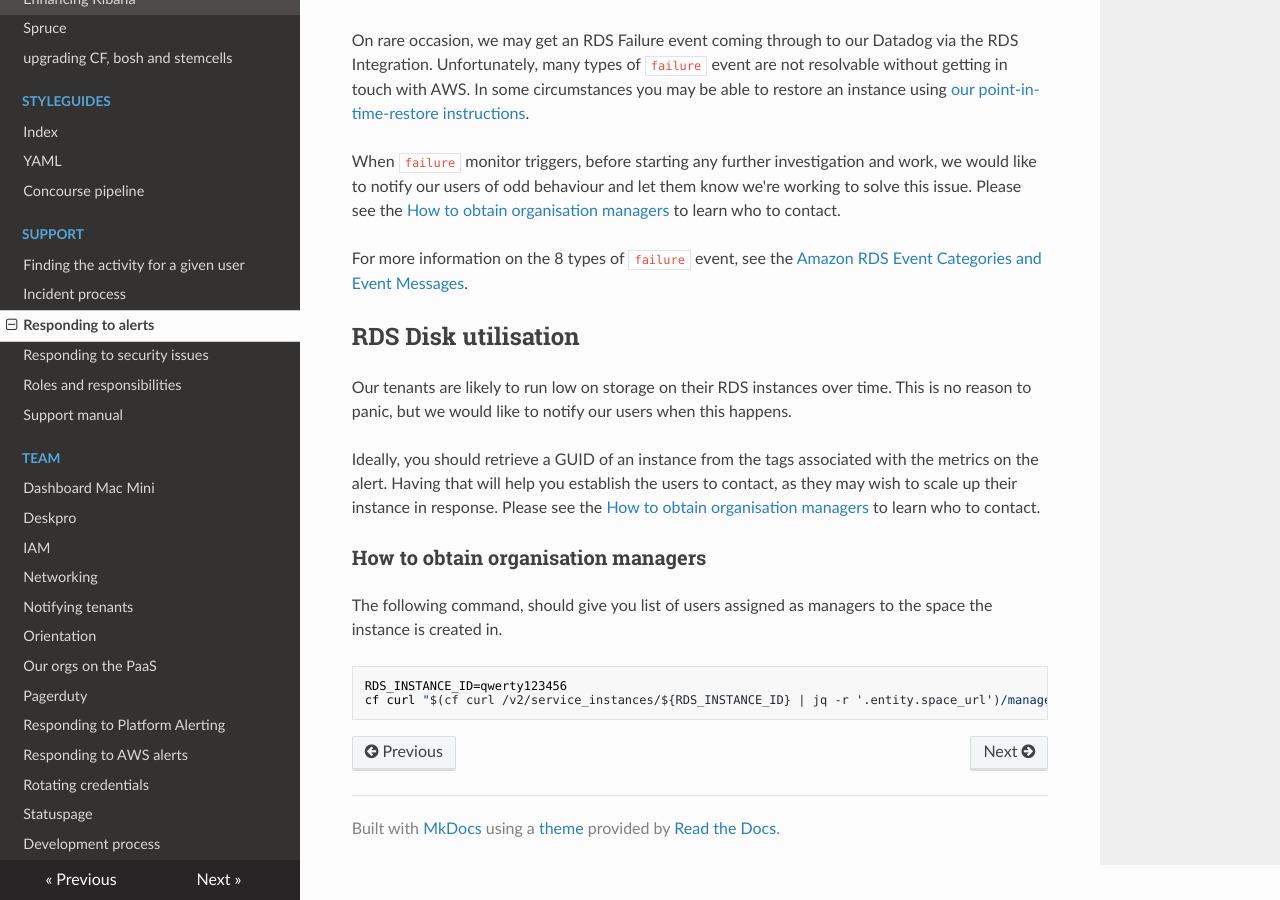
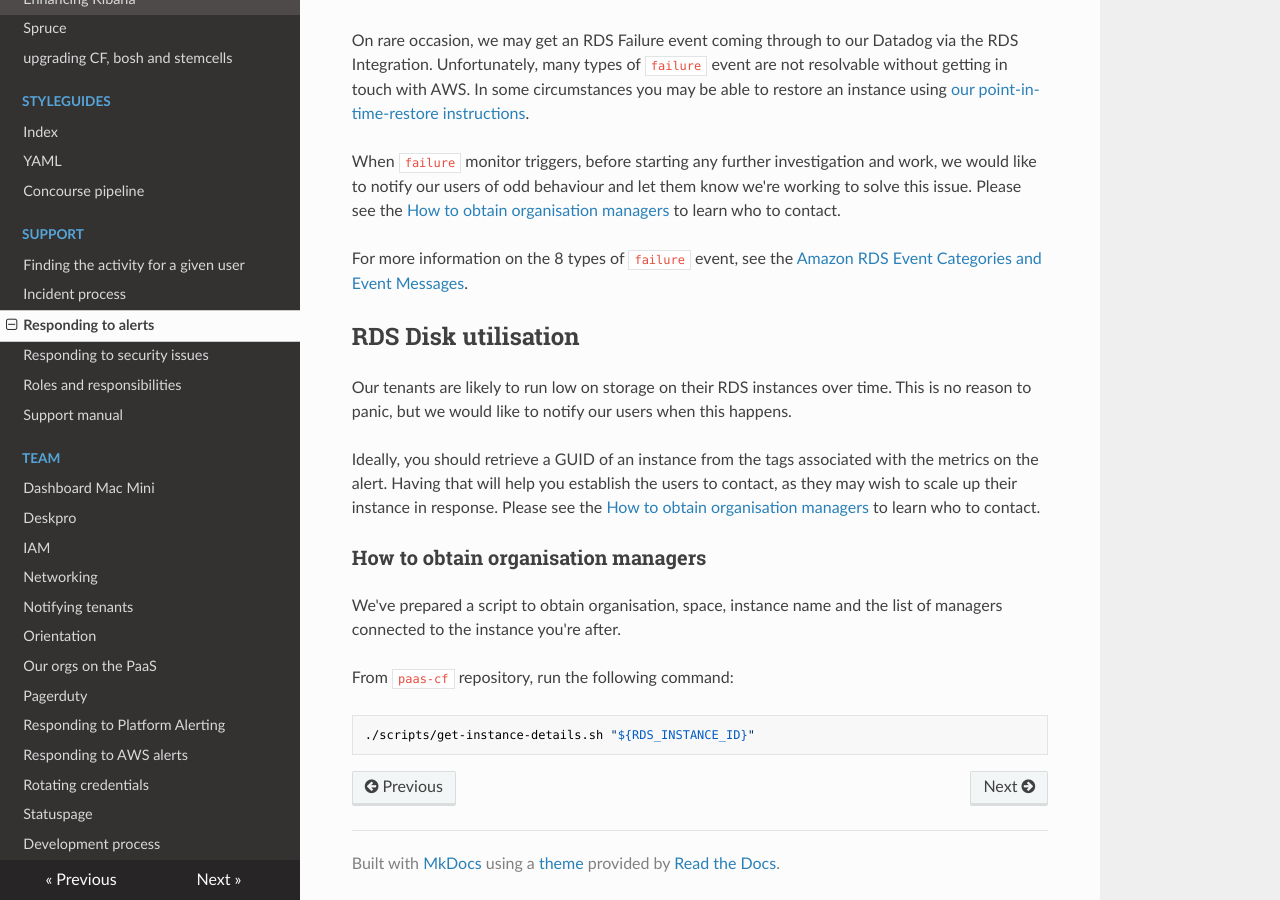
Before and after one commit to alphagov/paas-team-manual, an MkDocs documentation site: the page built from docs/support/responding_to_alerts.md, in a window 1280 px wide and 900 px high, scrolled down 1276 px. Built offline with MkDocs 1.6.1, drawn with Linux system fonts in a browser that asks for light colours; nearby versions of some CDN libraries.

Commit message:
Document the use of custom script
The one liner previously provided would return space managers only. It
may be more beneficial to obtain Organisation, Space, Instance Name and
Org Managers in order to communicate with our tenants without causing
confusion.

````diff
--- a/docs/support/responding_to_alerts.md
+++ b/docs/support/responding_to_alerts.md
@@ -82,10 +82,11 @@ to learn who to contact.
 
 ### How to obtain organisation managers
 
-The following command, should give you list of users assigned as managers to
-the space the instance is created in.
+We've prepared a script to obtain organisation, space, instance name and the
+list of managers connected to the instance you're after.
+
+From `paas-cf` repository, run the following command:
 
 ```sh
-RDS_INSTANCE_ID=qwerty123456
-cf curl "$(cf curl /v2/service_instances/${RDS_INSTANCE_ID} | jq -r '.entity.space_url')/managers" | jq -r '.resources[].entity.username'
+./scripts/get-instance-details.sh "${RDS_INSTANCE_ID}"
 ```
````
